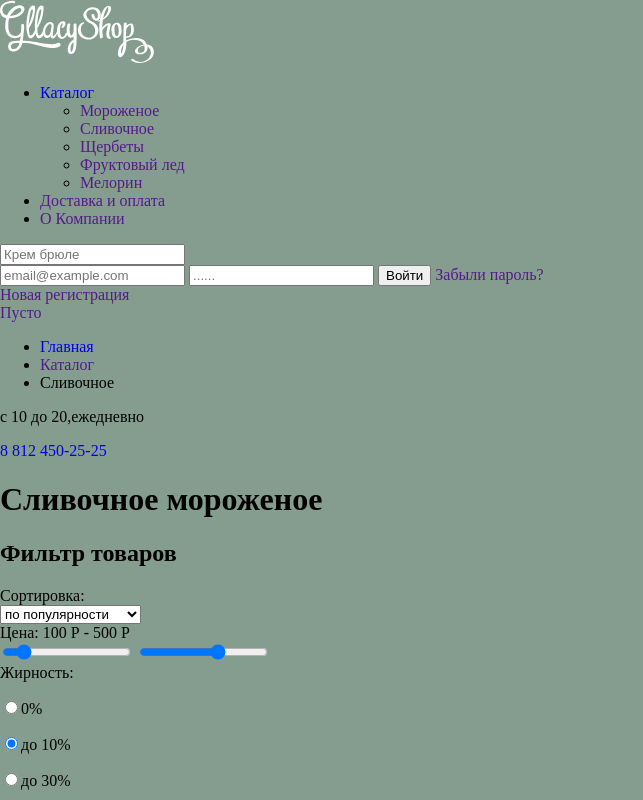
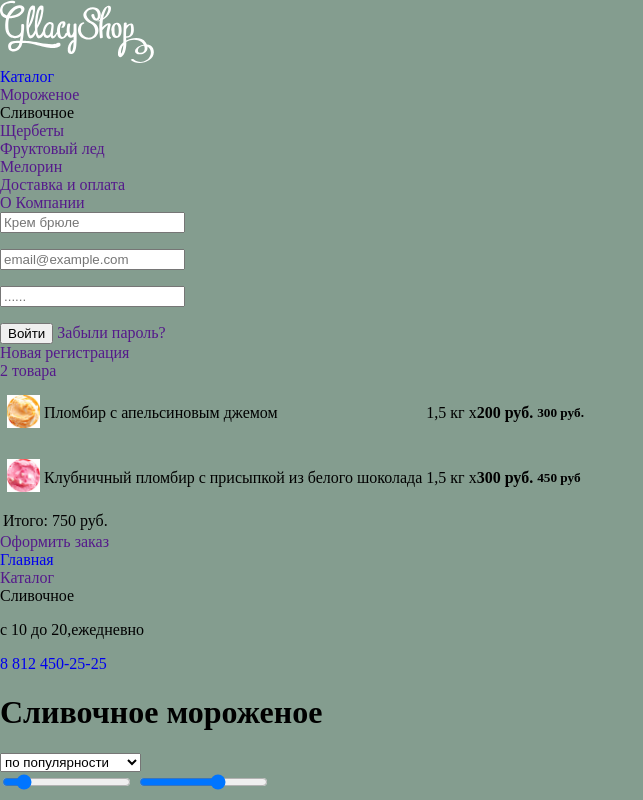
Before and after one commit to sibagatovaEvgenya/1365319-gllacy-28, a plain HTML site: page catalog.html in a window 1280 px wide. Shown: the top 800 px of the page, without its empty margins (0-643 px from the left). Drawn offline with Linux system fonts and the light colour scheme.

Commit message:
Продолжаем разметку

```diff
--- a/catalog.html
+++ b/catalog.html
@@ -15,7 +15,7 @@
         <li><a href="catalog.html">Каталог</a>
           <ul class="menu">
             <li><a href="">Мороженое</a></li>
-            <li><a href="">Сливочное</a></li>
+            <li><a class="active-menu">Сливочное</a></li>
             <li><a href="">Щербеты</a></li>
             <li><a href="">Фруктовый лед</a></li>
             <li><a href="">Мелорин</a></li>
@@ -26,16 +26,81 @@
       </ul>
     </nav>
     <form class="" action="https://echo.htmlacademy.ru/" method="get">
-      <input type="search" name="search" placeholder="Крем брюле">
+      <label for="form-search">Поиск</label>
+      <input id="form-search" type="search" name="search" placeholder="Крем брюле">
     </form>
     <form action="https://echo.htmlacademy.ru/" class="login" method="post">
-      <input type="email" name="logimEmail" placeholder="email@example.com">
-      <input type="password" name="loginPassword" placeholder="......">
+      <p>
+        <label for="register-email">Почта</label>
+        <input id="register-email" type="email" name="logimEmail" placeholder="email@example.com">
+      </p>
+      <p>
+        <label for="register-password">Пароль</label>
+        <input id="register-password" type="password" name="loginPassword" placeholder="......">
+      </p>
       <button type="submit" name="submit" value="Войти">Войти</button>
-      <a href="">Забыли пароль? <br>Новая регистрация </a>
+      <a href="">Забыли пароль?</a><br>
+      <a href=""> Новая регистрация </a>
     </form>
-    <a href="" class="cart">
-      Пусто</a>
+    <a href="" class="cart-catalog cart">2 товара</a>
+    <form action="https://echo.htmlacademy.ru/" method="post">
+      <table class="cart-table">
+        <tbody>
+          <tr>
+            <td>
+              <a href="" class="delete"></a>
+            </td>
+            <td>
+              <div class="product-img">
+                <a href=""><img src="img/foto1.jpg" width="33" height="33" alt=""></a>
+              </div>
+            </td>
+            <td>
+              <p>Пломбир с апельсиновым джемом</p>
+            </td>
+            <td>
+              <p>
+                1,5 кг х<b>200 руб.</b>
+              </p>
+            </td>
+            <td>
+              <h5>300 руб.</h5>
+            </td>
+          </tr>
+          <tr>
+            <td>
+              <a href="" class="delete"></a>
+            </td>
+            <td>
+              <div class="product-img">
+                <a href=""><img src="img/foto3.jpg" width="33" height="33" alt=""></a>
+              </div>
+            </td>
+            <td>
+              <p>Клубничный пломбир с присыпкой из белого шоколада</p>
+            </td>
+            <td>
+              <p>
+                1,5 кг х<b>300 руб.</b>
+              </p>
+            </td>
+            <td>
+              <h5>450 руб</h5>
+            </td>
+          </tr>
+        </tbody>
+        <tfoot>
+          <tr>
+            <td colspan="5">
+              <span class="title">Итого:</span>
+              <span class="amount">750 руб.</span>
+            </td>
+
+          </tr>
+        </tfoot>
+      </table>
+      <a href="" class="check-out">Оформить заказ</a>
+    </form>
   </header>
   <main>
     <div>
@@ -52,7 +117,7 @@
       <h1>Сливочное мороженое</h1>
     </div>
     <section>
-    <h2>Фильтр товаров</h2>
+    <h2 class="visually-hidden">Фильтр товаров</h2>
 
     <form action="https://echo.htmlacademy.ru/" class="filtr" method="post">
       <label for="popular">Сортировка:</label>
@@ -196,7 +261,7 @@
       </ul>
       <ul>
         <li>
-          <a href="#">&lt</a>
+          <a href="#">&lt;</a>
         </li>
         <li>
           <a href="">1</a>
--- a/css/style.css
+++ b/css/style.css
@@ -25,7 +25,12 @@ img{
 a{
   text-decoration: none;
 }
-.visually-hidden{
+ul {
+  margin: 0;
+  padding: 0;
+  list-style: none;
+}
+label, .visually-hidden{
   position: absolute;
   width: 1px;
   height: 1px;
```
Also changed, not shown: index.html (+19 -11 lines).
